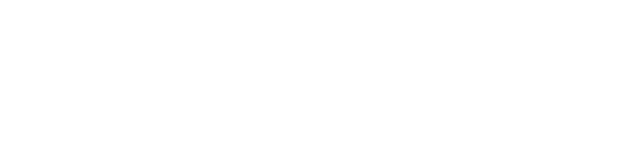
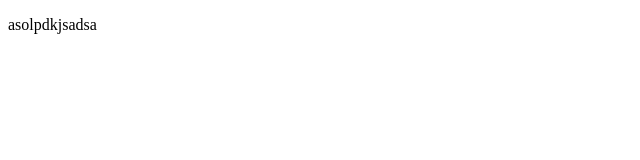
Before and after one commit to hahahahaxddd/xd.github.io, a plain HTML site: page index.html in a window 1280 px wide. Shown: the whole page, without its empty margins (0-640 px from the left). Drawn offline with Linux system fonts and the light colour scheme.

Commit message:
Update index.html

```diff
--- a/index.html
+++ b/index.html
@@ -2,5 +2,6 @@
 <html>
 <body>
 	<title>oi</title>
+	<p>asolpdkjsadsa</p>
 </body>
 </html>
```
